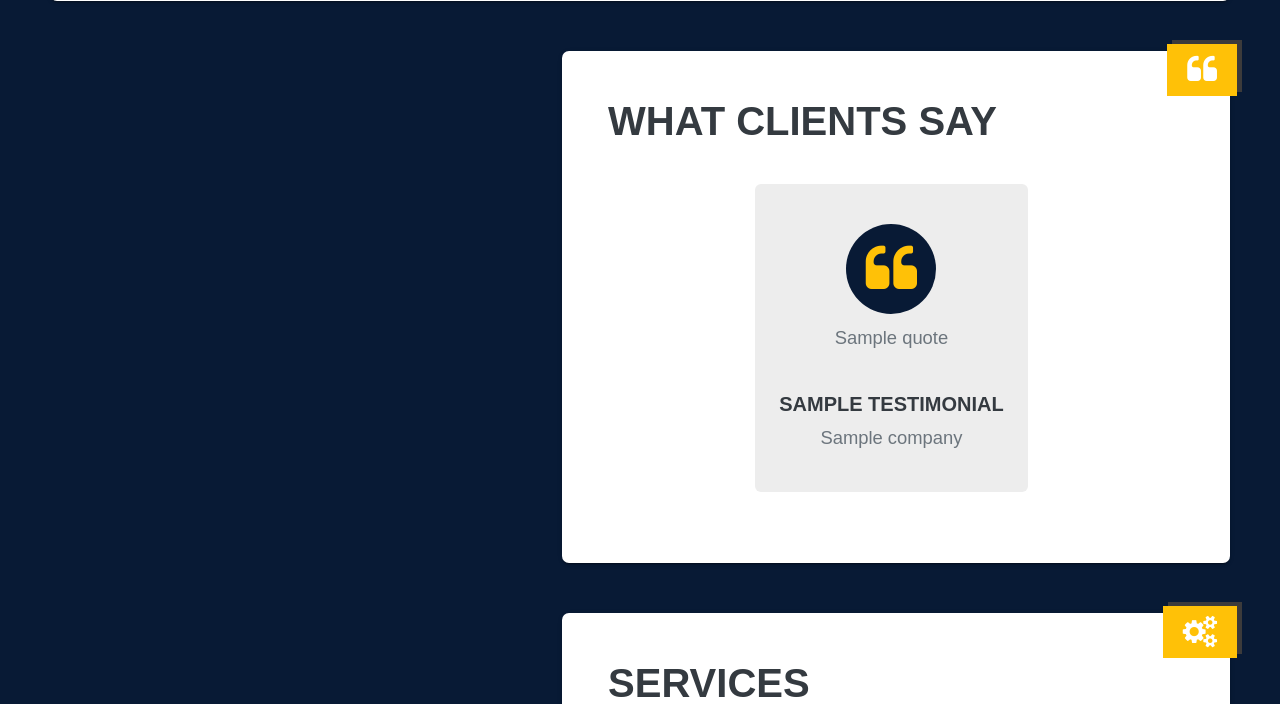
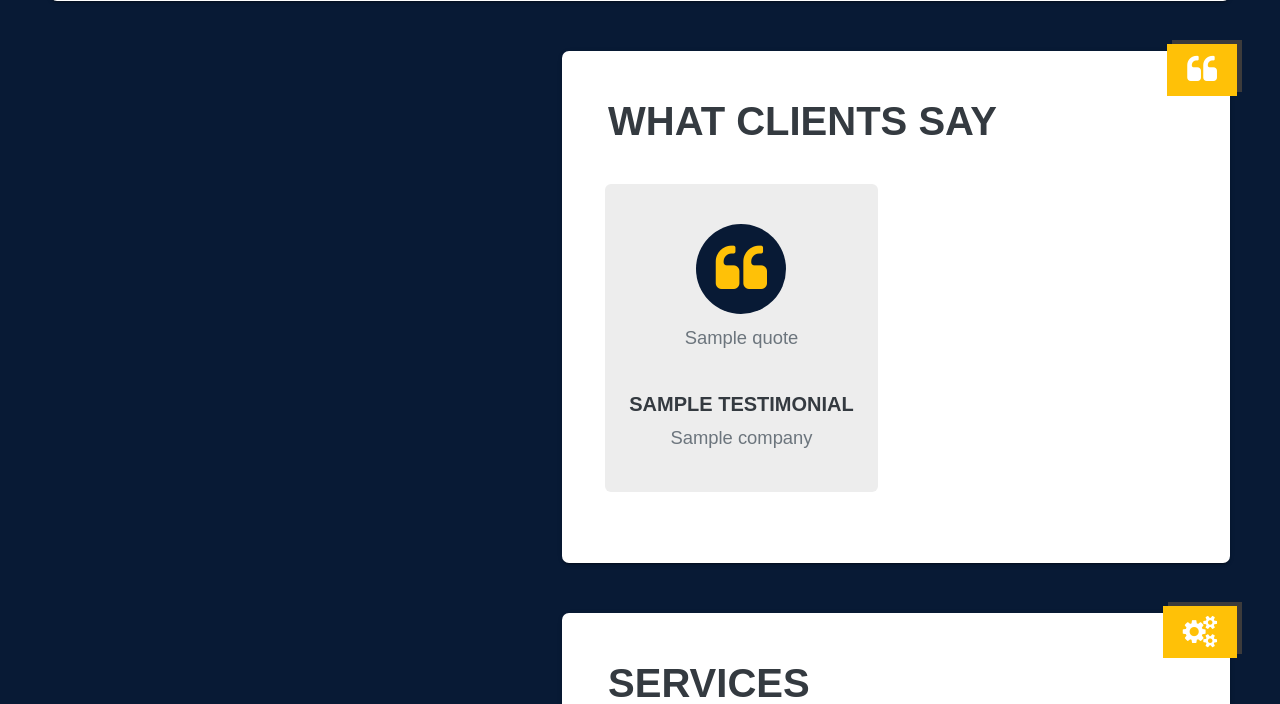
Before and after one commit to KalimeroMK/portfolio, a Laravel app: template resources/views/index.blade.php in a window 1280 px wide. Shown: the part 2756-3460 px from the top of the page. Run offline with Laravel 12, Linux system fonts and the light colour scheme; the template is opened without the code that fills it: most values are stand-ins (such as "Sample title", 1, 10 or a date in 2020); grey boxes marked "Sample" are stand-in pictures; some libraries are stand-ins or nearby versions.

Commit message:
Change testimonials layout to col-12 (one per row)

```diff
--- a/resources/views/index.blade.php
+++ b/resources/views/index.blade.php
@@ -376,7 +376,7 @@
                 </h2>
                 <div class="row justify-content-md-center text-center bs d-flex flex-wrap">
                     @foreach($testimonials as $testimonial)
-                        <div class="card-wrapper col-12 col-lg-6 col-md-6 mb-3 bs d-flex">
+                        <div class="card-wrapper col-12 mb-3 bs d-flex">
                             <div class="card p-4 bs">
                                 <i class="mt-3 fa fa-quote-left fa-3x bs"></i>
                                 <p class="text-muted bs">
```
